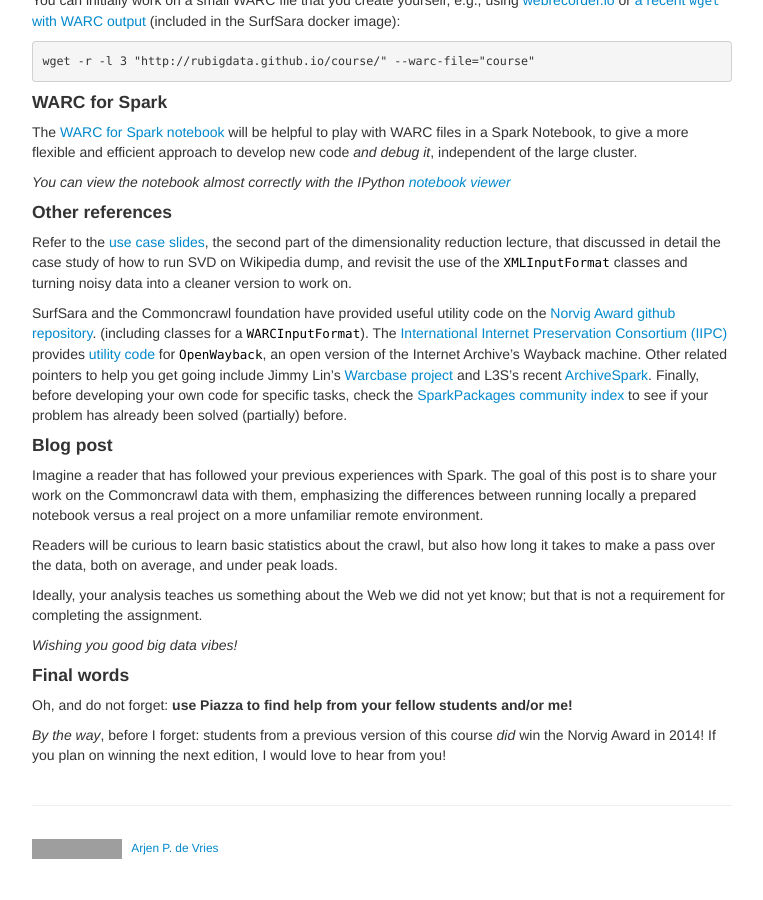
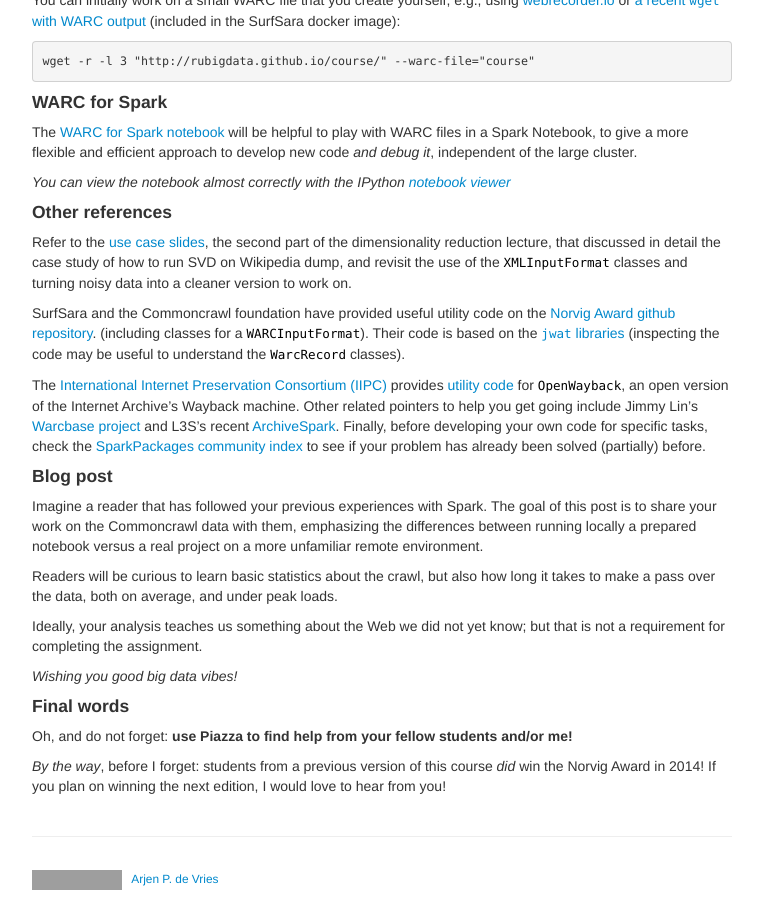
Before and after one commit to Thelukepet/course, a Jekyll site: the page built from assignments/A4-commoncrawl.md, in a window 1280 px wide and 900 px high, scrolled down 2354 px. Shown: the whole window, without its empty margins (258-1021 px from the left). Built offline with Jekyll 4.4.1, drawn with Linux system fonts in a browser that asks for light colours; before the commit the page ends 3223 px from its top, so only the background shows below that; grey boxes are pictures that could not be loaded.

Commit message:
Added link to jwat sources

```diff
--- a/assignments/A4-commoncrawl.md
+++ b/assignments/A4-commoncrawl.md
@@ -153,6 +153,9 @@
 SurfSara and the Commoncrawl foundation have provided useful utility code on
 the [Norvig Award github repository](https://github.com/norvigaward/warcutils).
 (including classes for a `WARCInputFormat`).
+Their code is based on the [`jwat` libraries](https://bitbucket.org/nclarkekb/jwat)
+(inspecting the code may be useful to understand the `WarcRecord` classes).
+
 The [International Internet Preservation Consortium (IIPC)](http://www.netpreserve.org/)
 provides [utility code](https://github.com/iipc/webarchive-commons)
 for `OpenWayback`, an open version of the Internet Archive's Wayback machine.
```
